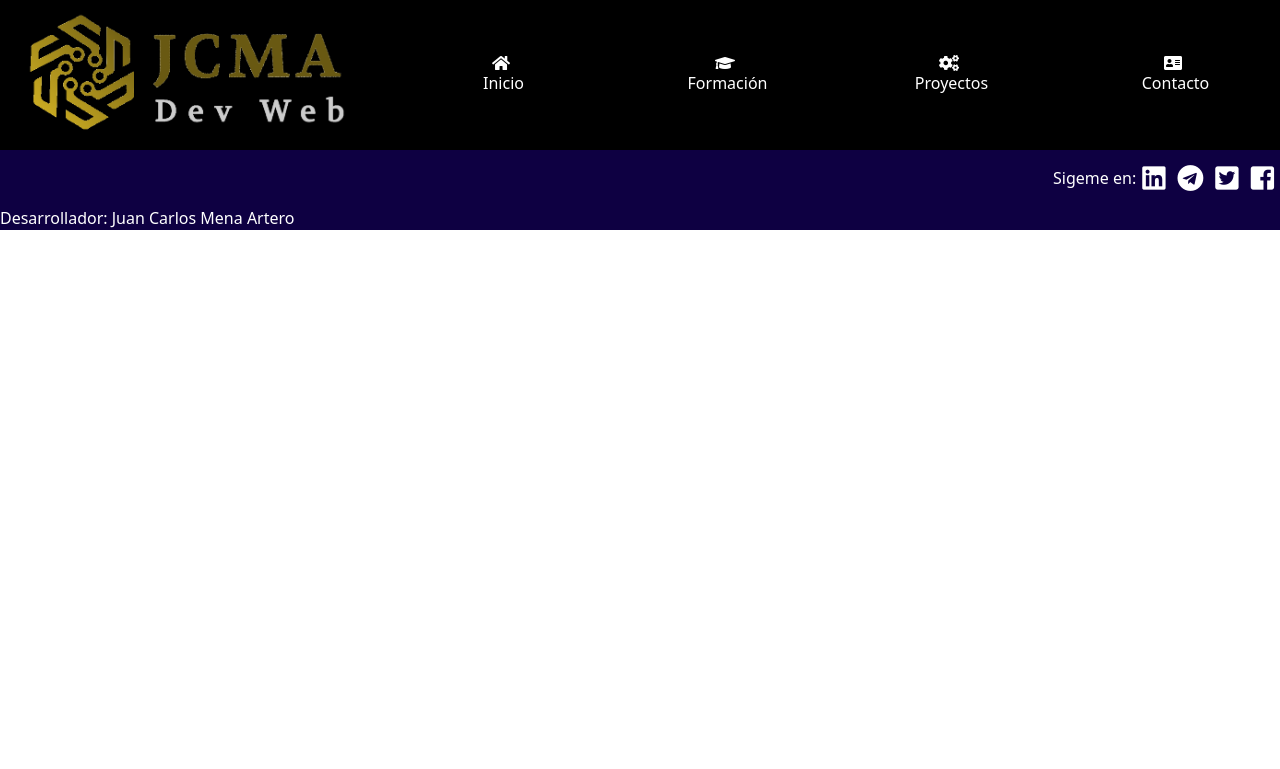
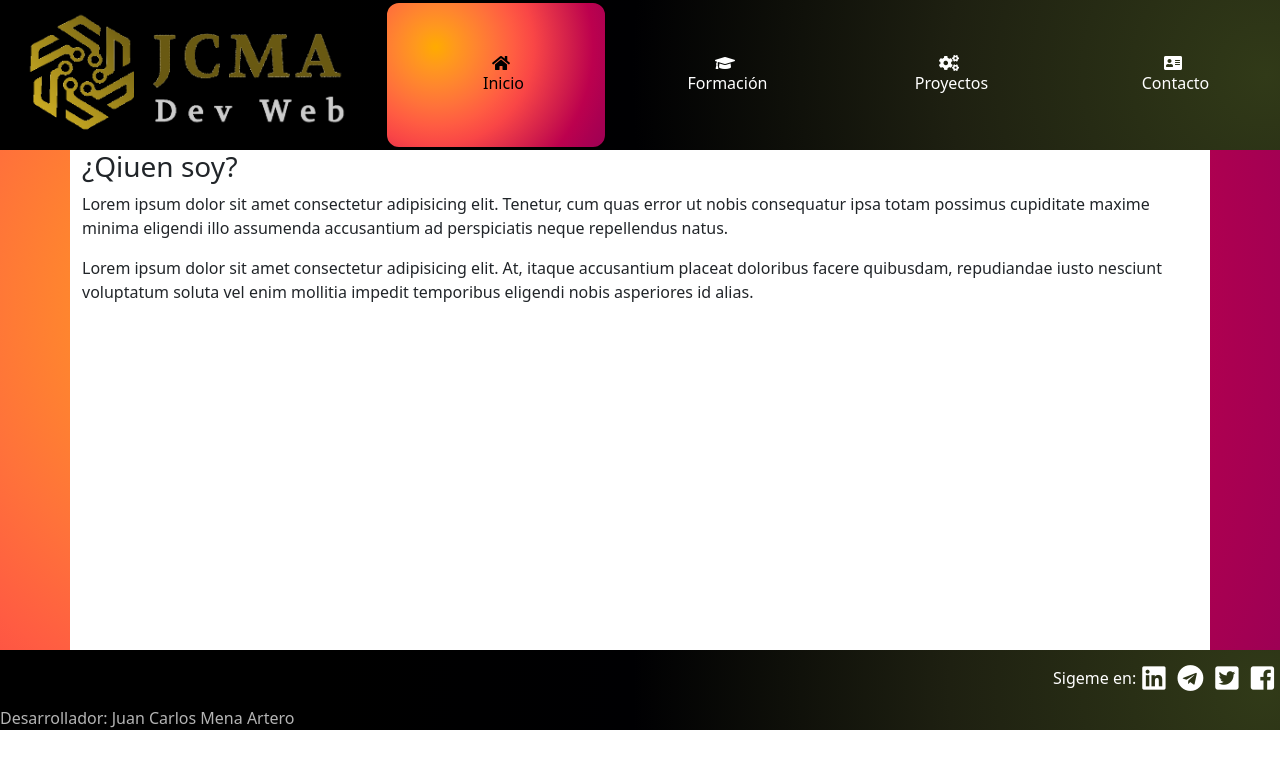
Before and after one commit to jcmenaartero/Proyectos_WEB, a PHP site: page / in a window 1280 px wide. Shown: the top 769 px of the page. Run offline with PHP 8.4, Linux system fonts and the light colour scheme; some libraries are stand-ins or nearby versions.

Commit message:
Primeras modificaciones de los fragmentos de html y css

```diff
--- a/Portfolio2/css/estilos.css
+++ b/Portfolio2/css/estilos.css
@@ -8,8 +8,7 @@
 
     header{
         width: 100%;
-        background-color: rgba(0, 0, 0, 1.5);
-        display: grid;
+        background-image: radial-gradient(circle at 98.93% 50%, #313a18 0, #1e2011 25%, #000002 50%, #000000 75%, #000000 100%);        display: grid;
         grid-template-columns: 30% 70%;
         grid-template-rows: 120px auto;
     }
@@ -59,33 +58,32 @@
                     color: white;
                     padding-left: 5px;
                 }
-    footer{
-        background-color: rgba(14, 0, 66, 1.5);
-        height: 80px;
+    footer#final{
+        background-image: radial-gradient(circle at 98.93% 50%, #313a18 0, #1e2011 25%, #000002 50%, #000000 75%, #000000 100%);        height: 80px;
         display: grid;
         grid-template-rows: 70% 30%;
     }
 
-        footer nav#sociales{
+        footer#final nav#sociales{
             grid-row: 1/2;
             display: flex;
             align-items: center;
             justify-content: flex-end;
         }
 
-            footer nav#sociales span{
+            footer#final nav#sociales span{
                 color: white;
             }
 
-            footer nav#sociales i{
+            footer#final nav#sociales i{
                 color: white;
                 font-size: 20pt;
                 margin: 6px;
             }
 
-        footer p{
+        footer#final p{
             grid-row: 2/3;
-            color: white;
+            color: rgba(255, 255, 255, 0.705);
         }
  }
 
--- a/Portfolio2/css/inicio.css
+++ b/Portfolio2/css/inicio.css
@@ -1,11 +1,36 @@
-.active{
-    background-color: yellow;
+@media screen and (min-width: 0px) {
+
+    .active{
+        background-image: radial-gradient(circle at 22.3% 30.61%, #ffab00 0, #ff991d 10%, #ff862e 20%, #ff723a 30%, #ff5c42 40%, #f94646 50%, #e33049 60%, #ce1a4b 70%, #bc014e 80%, #ab0051 90%, #9d0054 100%);
+    }
+
+    .active span{
+        color: black !important;
+    }
+
+    .active i{
+        color: black !important;
+    }
+
+    main{
+
+        background-image: radial-gradient(circle at 22.3% 30.61%, #ffab00 0, #ff991d 10%, #ff862e 20%, #ff723a 30%, #ff5c42 40%, #f94646 50%, #e33049 60%, #ce1a4b 70%, #bc014e 80%, #ab0051 90%, #9d0054 100%);    }
+
+        main div.container{
+            background-color: white;
+            min-height: 500px;
+        }
+
 }
 
-.active span{
-    color: black !important;
+@media screen and (min-width: 600px){
+
+    .active{
+        border-radius: 15px;
+        border: 3px solid black;
+    }
 }
 
-.active i{
-    color: black !important;
+@media screen and (min-width:900px) {
+
 }
--- a/Portfolio2/html/inicio.html
+++ b/Portfolio2/html/inicio.html
@@ -1,6 +1,9 @@
-<section>
-   <article>
-       <h2>¿Quien soy?</h2>
-       <p>Lorem ipsum dolor sit amet, consectetur adipisicing elit. Cum quis, eum a adipisci saepe odit aliquam magni fugiat deserunt quae possimus provident sit ipsam ratione ducimus! Quae, sequi. Aliquid, assumenda?</p>
-   </article>
-</section>
+<div class="container">
+    <section>
+        <article>
+            <h3>¿Qiuen soy?</h3>
+            <p>Lorem ipsum dolor sit amet consectetur adipisicing elit. Tenetur, cum quas error ut nobis consequatur ipsa totam possimus cupiditate maxime minima eligendi illo assumenda accusantium ad perspiciatis neque repellendus natus.</p>
+            <p>Lorem ipsum dolor sit amet consectetur adipisicing elit. At, itaque accusantium placeat doloribus facere quibusdam, repudiandae iusto nesciunt voluptatum soluta vel enim mollitia impedit temporibus eligendi nobis asperiores id alias.</p>
+        </article>
+    </section>
+</div>
--- a/Portfolio2/index.html
+++ b/Portfolio2/index.html
@@ -13,7 +13,7 @@
     <script src="https://cdn.jsdelivr.net/npm/bootstrap@5.0.0-beta1/dist/js/bootstrap.min.js" integrity="sha384-pQQkAEnwaBkjpqZ8RU1fF1AKtTcHJwFl3pblpTlHXybJjHpMYo79HY3hIi4NKxyj" crossorigin="anonymous"></script>
     <script src = "js/app.js"></script>
     <title>JCMA</title>
-    <link rel=""  href="">
+
 </head>
 <body>
     <header>
@@ -41,7 +41,7 @@
         </nav>
     </header>
     <main></main>
-    <footer>
+    <footer id="final">
         <nav id="sociales">
             <span>Sigeme en: </span>
             <i class="fab fa-linkedin"></i>
--- a/Portfolio2/js/app.js
+++ b/Portfolio2/js/app.js
@@ -5,6 +5,9 @@ function iniciar() {
     let menu = $("header nav#principal a");
     $(menu).on('click',cargar)
     $("header #navicon").on('click', mostrarmenu);
+    $("head").append('<link rel="stylesheet" type="text/css" href="css/inicio.css">');
+    $("header nav#principal a#inicio").addClass("active");
+    $("main").load("html/inicio.html");
 }
 
 function mostrarmenu(){
@@ -19,7 +22,7 @@ function cargar() {
     console.log(estilo);
     $(this).siblings().removeClass("active");
     $(this).addClass("active");
-
+    console.log(this)
     let ruta = "html/"+id+".html";
     console.log(ruta)
     $("main").load(ruta)
```
Also changed, not shown: Portfolio2/css/contacto.css (+35 -0 lines), Portfolio2/css/formacion.css (+35 -0 lines), Portfolio2/css/proyectos.css (+35 -0 lines), Portfolio2/html/contacto.html (+9 -0 lines), Portfolio2/html/formacion.html (+12 -0 lines), Portfolio2/html/proyectos.html (+9 -0 lines).
